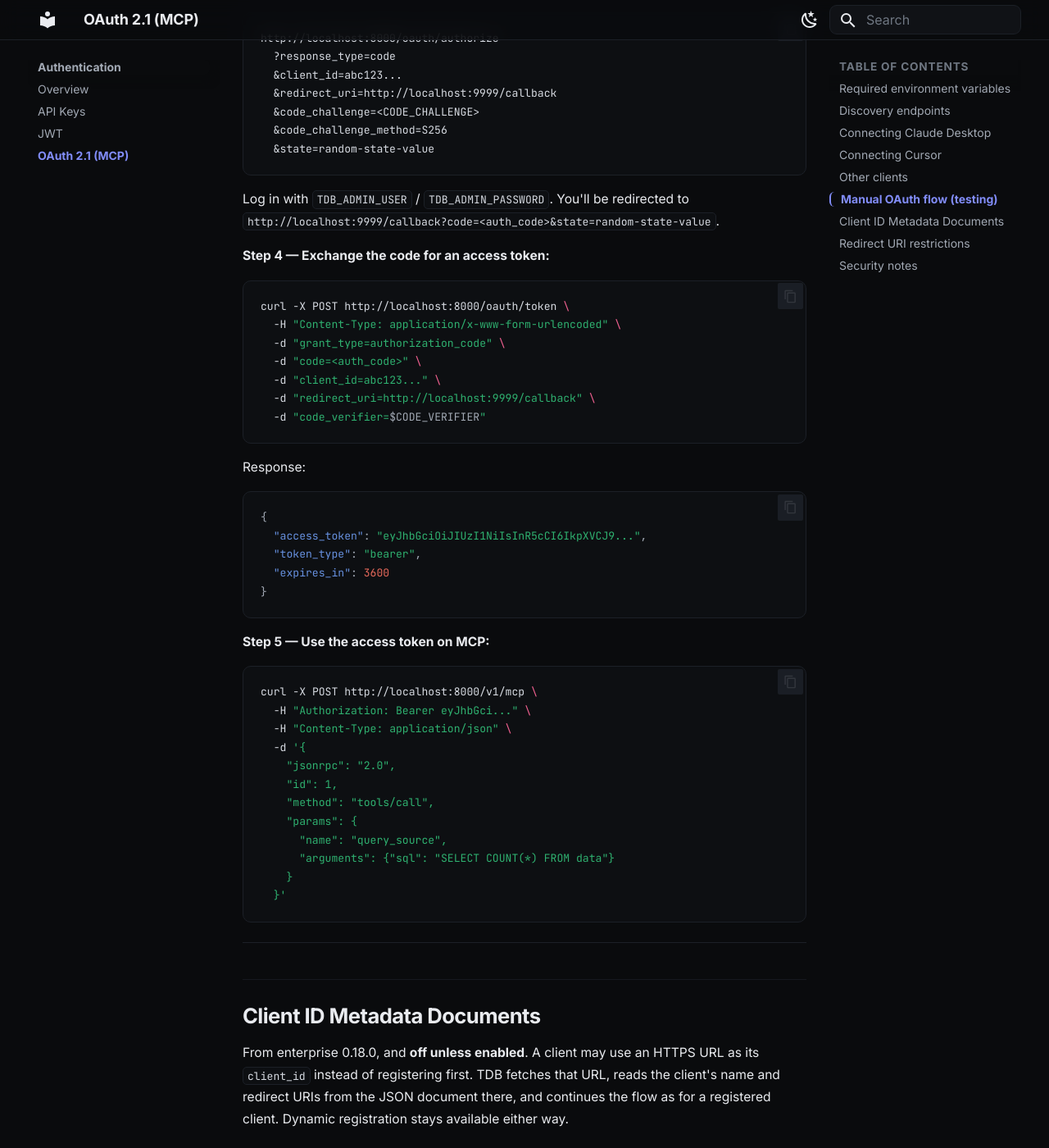
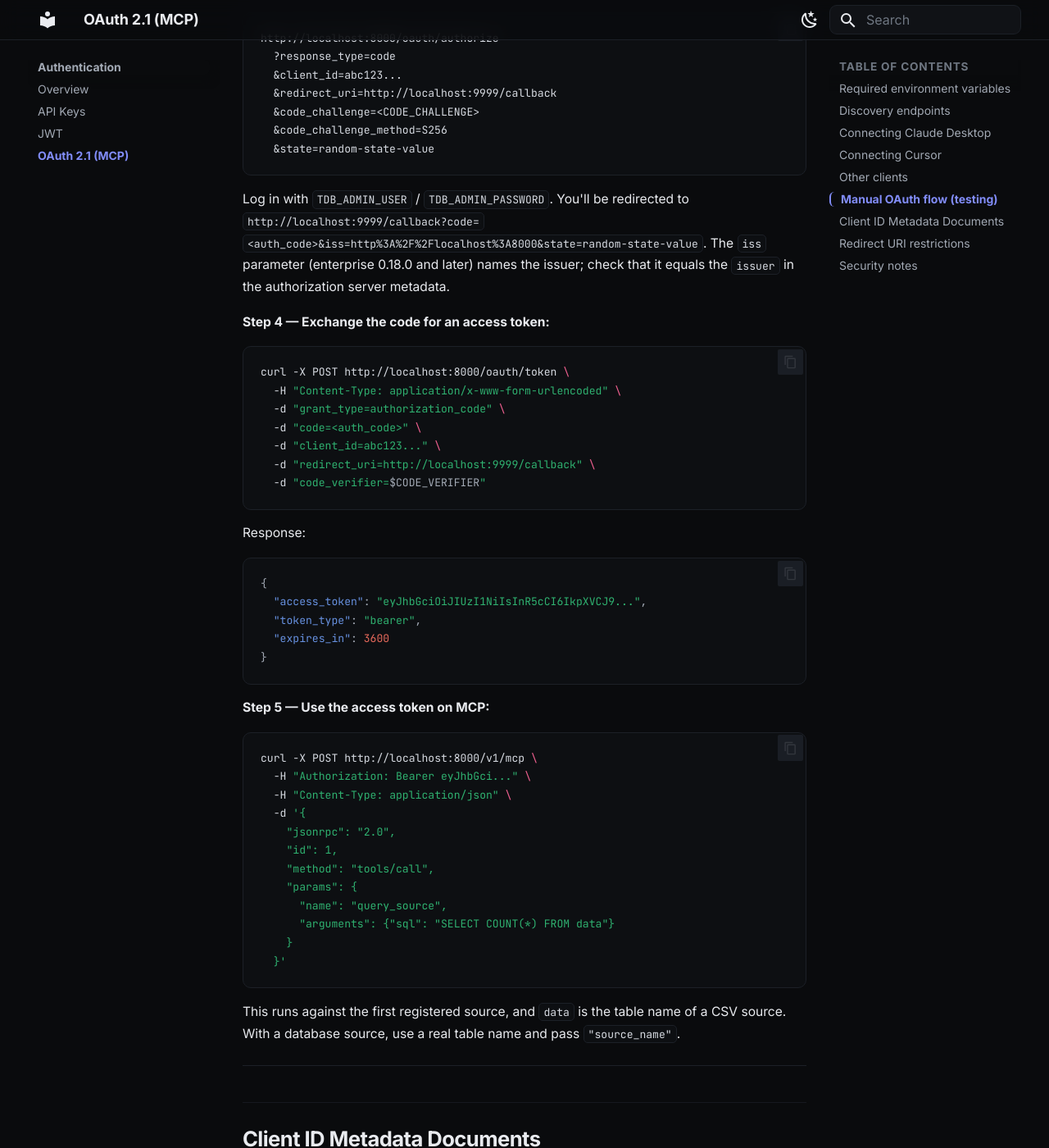
Before and after one commit to tdb-project/tdb-docs, an MkDocs documentation site: the page built from docs/auth/oauth.md, in a window 1280 px wide and 1400 px high, scrolled down 4287 px. Shown: the whole window at 82% size. Built offline with MkDocs 1.6.1 and Material for MkDocs 9.7.7, drawn with Linux system fonts in a browser that asks for light colours; some of the changed text lies outside the part shown.

Commit message:
docs: fixes from a docs-driven pass against enterprise 0.18.0
- MCP run_view example called daily_signups with a parameter the views
  page never declares (server: Unknown parameters: ['country']); now the
  documented orders_by_status view, verified.
- Refusal samples quoted 'Only SELECT statements are allowed', which no
  release emits; a write is 'Blocked keyword: <WORD>' (MCP and REST).
- OAuth manual flow: python -> python3; the redirect now shows iss (0.18.0)
  and says to check it; step 5 notes it hits the first registered source.

Co-Authored-By: Claude Opus 5.5 <noreply@anthropic.com>

````diff
--- a/docs/auth/oauth.md
+++ b/docs/auth/oauth.md
@@ -179,7 +179,9 @@ http://localhost:8000/oauth/authorize
 ```
 
 Log in with `TDB_ADMIN_USER` / `TDB_ADMIN_PASSWORD`. You'll be redirected to
-`http://localhost:9999/callback?code=<auth_code>&state=random-state-value`.
+`http://localhost:9999/callback?code=<auth_code>&iss=http%3A%2F%2Flocalhost%3A8000&state=random-state-value`.
+The `iss` parameter (enterprise 0.18.0 and later) names the issuer; check that it
+equals the `issuer` in the authorization server metadata.
 
 **Step 4 — Exchange the code for an access token:**
 
@@ -219,6 +221,10 @@ curl -X POST http://localhost:8000/v1/mcp \
     }
   }'
 ```
+
+This runs against the first registered source, and `data` is the table name of a
+CSV source. With a database source, use a real table name and pass
+`"source_name"`.
 
 ---
 
````
Also changed, not shown: other parts of docs/auth/oauth.md (+2 -2 lines), docs/api/mcp.md (+2 -2 lines), docs/api/query.md (+1 -1 lines).
